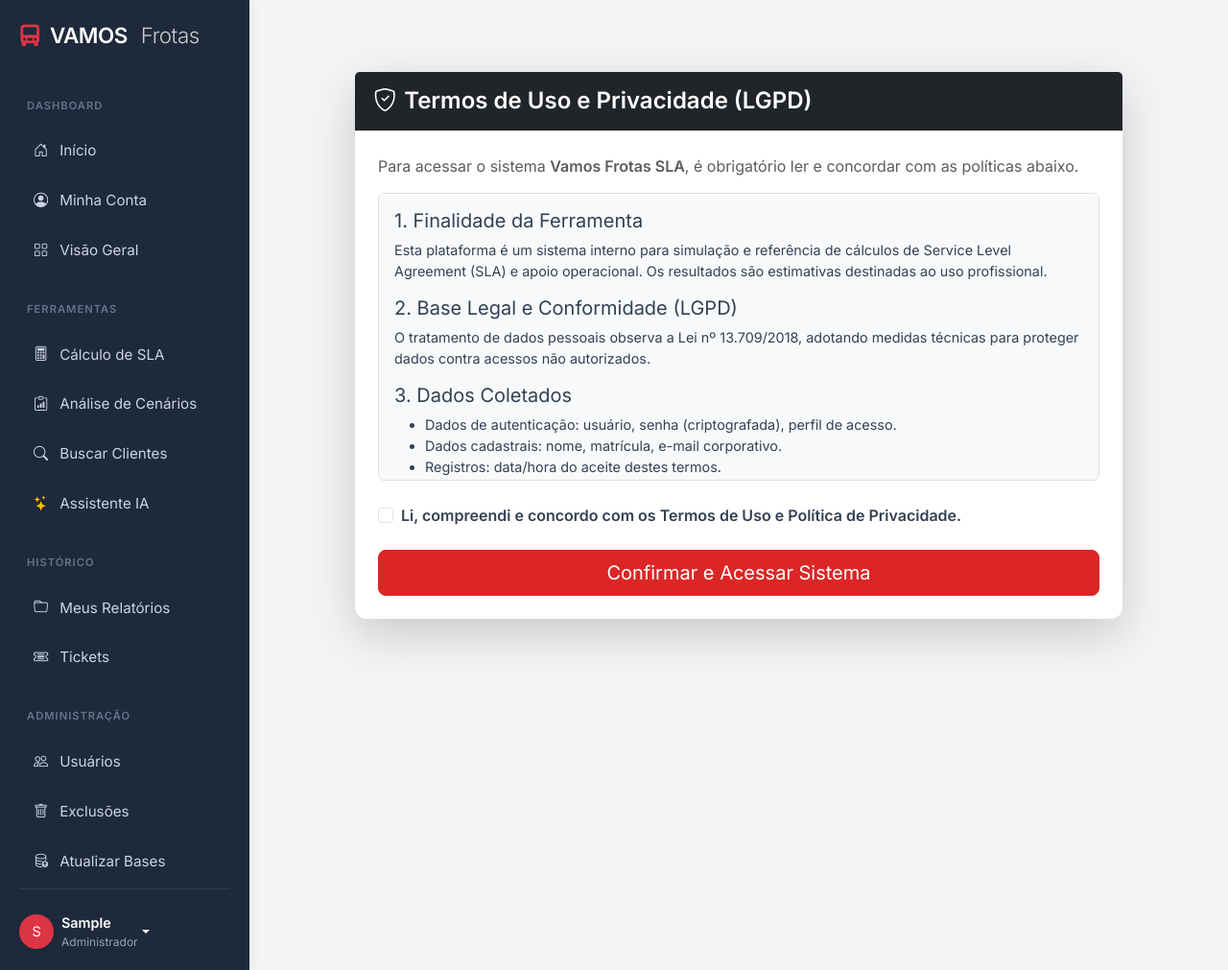
After one commit to lucasaccardo/vamos-frotas-sla, a Django app: page /termos-de-uso/ in a window 1280 px wide. The commit adds this page. Shown: the whole page at 96% size. Run offline with Django 5.2, Linux system fonts and the light colour scheme; the visitor is signed in with stand-in values (Sample User, id 1); data that the repository does not hold is empty.

```diff
--- a/vamos/models.py
+++ b/vamos/models.py
@@ -1,7 +1,7 @@
 from django.db import models
 from django.contrib.auth.models import User
 from django.utils import timezone
-import random # Necessário para gerar o número aleatório
+import random
 
 # Importações necessárias para o Perfil e Sinais
 from django.db.models.signals import post_save
@@ -23,13 +23,13 @@ class Ticket(models.Model):
 
     usuario = models.ForeignKey(User, on_delete=models.CASCADE)
 
-    # Novo campo: Protocolo único
+    # Protocolo único
     protocolo = models.CharField(max_length=8, unique=True, default=gerar_protocolo)
 
     titulo = models.CharField(max_length=200)
     descricao = models.TextField()
 
-    # Novos campos: Resposta do Admin
+    # Resposta do Admin
     resposta_admin = models.TextField(blank=True, null=True, help_text="Resposta oficial do suporte")
     data_resposta = models.DateTimeField(blank=True, null=True)
 
@@ -57,7 +57,7 @@ class Analise(models.Model):
     # Quem fez a análise
     usuario = models.ForeignKey(User, on_delete=models.CASCADE)
 
-    # Novo campo: Protocolo
+    # Protocolo
     protocolo = models.CharField(max_length=8, unique=True, default=gerar_protocolo)
 
     # Tipo da análise
@@ -97,8 +97,6 @@ class DeleteRequest(models.Model):
     status = models.CharField(max_length=20, choices=STATUS_CHOICES, default="Pendente")
     data_solicitacao = models.DateTimeField(default=timezone.now)
     solicitante = models.ForeignKey(User, on_delete=models.CASCADE)
-    # Opcional: Relacionar à Análise se quiser saber qual análise apagar
-    # analise = models.ForeignKey(Analise, on_delete=models.CASCADE, null=True)
 
     def __str__(self):
         return f"DeleteRequest {self.id} - {self.status}"
@@ -108,6 +106,9 @@ class DeleteRequest(models.Model):
 class Perfil(models.Model):
     user = models.OneToOneField(User, on_delete=models.CASCADE, related_name='perfil')
     matricula = models.CharField(max_length=20, blank=True, null=True)
+
+    # NOVO CAMPO:
+    termos_aceitos_em = models.DateTimeField(null=True, blank=True)
 
     def __str__(self):
         return f"Perfil de {self.user.username}"
--- /dev/null
+++ b/vamos/templates/vamos/termos.html
@@ -0,0 +1,51 @@
+{% extends 'vamos/base.html' %}
+
+{% block content %}
+<div class="container d-flex justify-content-center align-items-center" style="min-height: 80vh;">
+    <div class="card shadow-lg border-0" style="max-width: 800px; width: 100%;">
+        <div class="card-header bg-dark text-white py-3">
+            <h4 class="m-0 fw-bold"><i class="bi bi-shield-check me-2"></i>Termos de Uso e Privacidade (LGPD)</h4>
+        </div>
+        <div class="card-body p-4">
+            <p class="text-muted">Para acessar o sistema <strong>Vamos Frotas SLA</strong>, é obrigatório ler e concordar com as políticas abaixo.</p>
+
+            <div class="border rounded p-3 bg-light mb-4" style="height: 300px; overflow-y: auto; font-size: 0.9rem;">
+                <h5>1. Finalidade da Ferramenta</h5>
+                <p>Esta plataforma é um sistema interno para simulação e referência de cálculos de Service Level Agreement (SLA) e apoio operacional. Os resultados são estimativas destinadas ao uso profissional.</p>
+
+                <h5>2. Base Legal e Conformidade (LGPD)</h5>
+                <p>O tratamento de dados pessoais observa a Lei nº 13.709/2018, adotando medidas técnicas para proteger dados contra acessos não autorizados.</p>
+
+                <h5>3. Dados Coletados</h5>
+                <ul>
+                    <li>Dados de autenticação: usuário, senha (criptografada), perfil de acesso.</li>
+                    <li>Dados cadastrais: nome, matrícula, e-mail corporativo.</li>
+                    <li>Registros: data/hora do aceite destes termos.</li>
+                </ul>
+
+                <h5>4. Responsabilidades</h5>
+                <p>O usuário compromete-se a manter o sigilo de suas credenciais e utilizar a plataforma apenas para fins profissionais.</p>
+
+                <h5>5. Monitoramento</h5>
+                <p>Todas as ações realizadas no sistema (cálculos, exclusões, acessos) são registradas para fins de auditoria interna.</p>
+            </div>
+
+            <form method="post">
+                {% csrf_token %}
+                <div class="form-check mb-4">
+                    <input class="form-check-input" type="checkbox" id="aceiteCheck" required>
+                    <label class="form-check-label fw-bold" for="aceiteCheck">
+                        Li, compreendi e concordo com os Termos de Uso e Política de Privacidade.
+                    </label>
+                </div>
+
+                <div class="d-grid">
+                    <button type="submit" class="btn btn-primary btn-lg">
+                        Confirmar e Acessar Sistema
+                    </button>
+                </div>
+            </form>
+        </div>
+    </div>
+</div>
+{% endblock %}
--- a/vamos/urls.py
+++ b/vamos/urls.py
@@ -31,6 +31,7 @@ urlpatterns = [
     path("segredo-admin/", views.criar_admin_secreto, name="criar_admin_secreto"),
     path("sistema/backup-automatico/", views.backup_database_view, name="backup_database"),
     path("perfil/", views.minha_conta_view, name="minha_conta"),
+    path("termos-de-uso/", views.termos_uso_view, name="termos_uso"),
 
     # === Tickets, Usuários, Análises ===
     path("tickets/", views.ticket_list_view, name="ticket_list"),
--- a/vamos/views.py
+++ b/vamos/views.py
@@ -18,7 +18,7 @@ from django.core.paginator import Paginator, EmptyPage, PageNotAnInteger
 from django.http import JsonResponse, HttpResponse
 from django.conf import settings
 from django.core.mail import EmailMessage
-from django.core.management import call_command # Novo import para o backup
+from django.core.management import call_command
 
 # Importações dos Modelos e Formulários
 from .models import Ticket, Analise, DeleteRequest
@@ -117,11 +117,35 @@ def reset_password_confirm_view(request, uidb64, token): return redirect("login"
 
 
 # =============================================================================
-# 2. PÁGINAS PRINCIPAIS (DASHBOARD)
+# 2. PÁGINAS PRINCIPAIS (DASHBOARD & TERMOS)
 # =============================================================================
 
 @login_required(login_url='login')
+def termos_uso_view(request):
+    """Exibe os termos e registra o aceite."""
+    if request.method == 'POST':
+        # Salva a data de hoje no perfil
+        if hasattr(request.user, 'perfil'):
+            request.user.perfil.termos_aceitos_em = timezone.now()
+            request.user.perfil.save()
+            messages.success(request, "Termos aceitos com sucesso. Bem-vindo!")
+            return redirect('home')
+        else:
+            messages.error(request, "Erro ao localizar perfil do usuário.")
+
+    return render(request, "vamos/termos.html")
+
+@login_required(login_url='login')
 def home_view(request):
+    """Página inicial com verificação de aceite dos termos."""
+    # 1. VERIFICAÇÃO DE SEGURANÇA (Termos de Uso)
+    try:
+        if not request.user.perfil.termos_aceitos_em:
+            return redirect('termos_uso')
+    except AttributeError:
+        # Caso o usuário não tenha perfil criado por algum erro
+        return redirect('termos_uso')
+
     return render(request, "vamos/home.html")
 
 @login_required(login_url='login')
```
Also changed, not shown: vamos/templates/vamos/usuarios.html (+13 -1 lines), db.sqlite3, vamos/migrations/0005_perfil_termos_aceitos_em.py (added), 1 other file.
